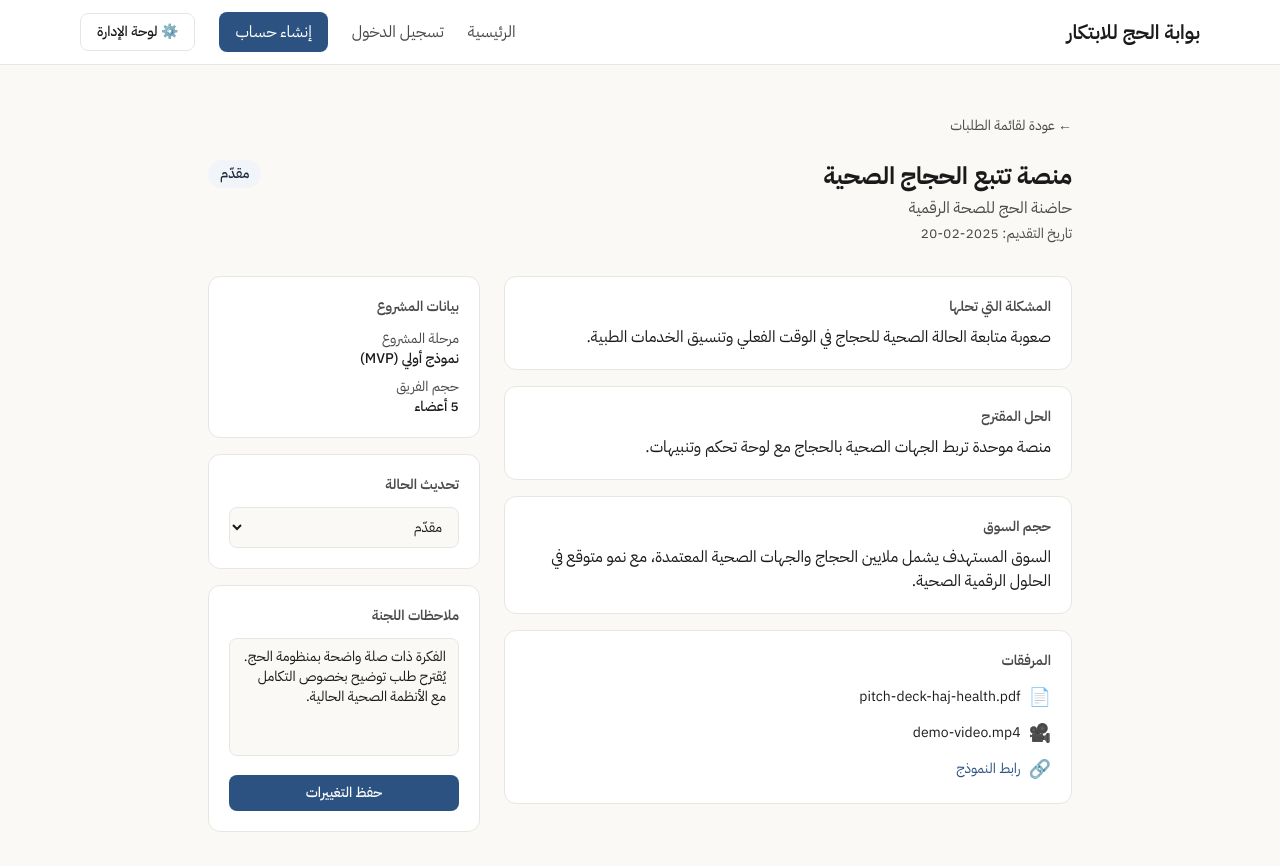
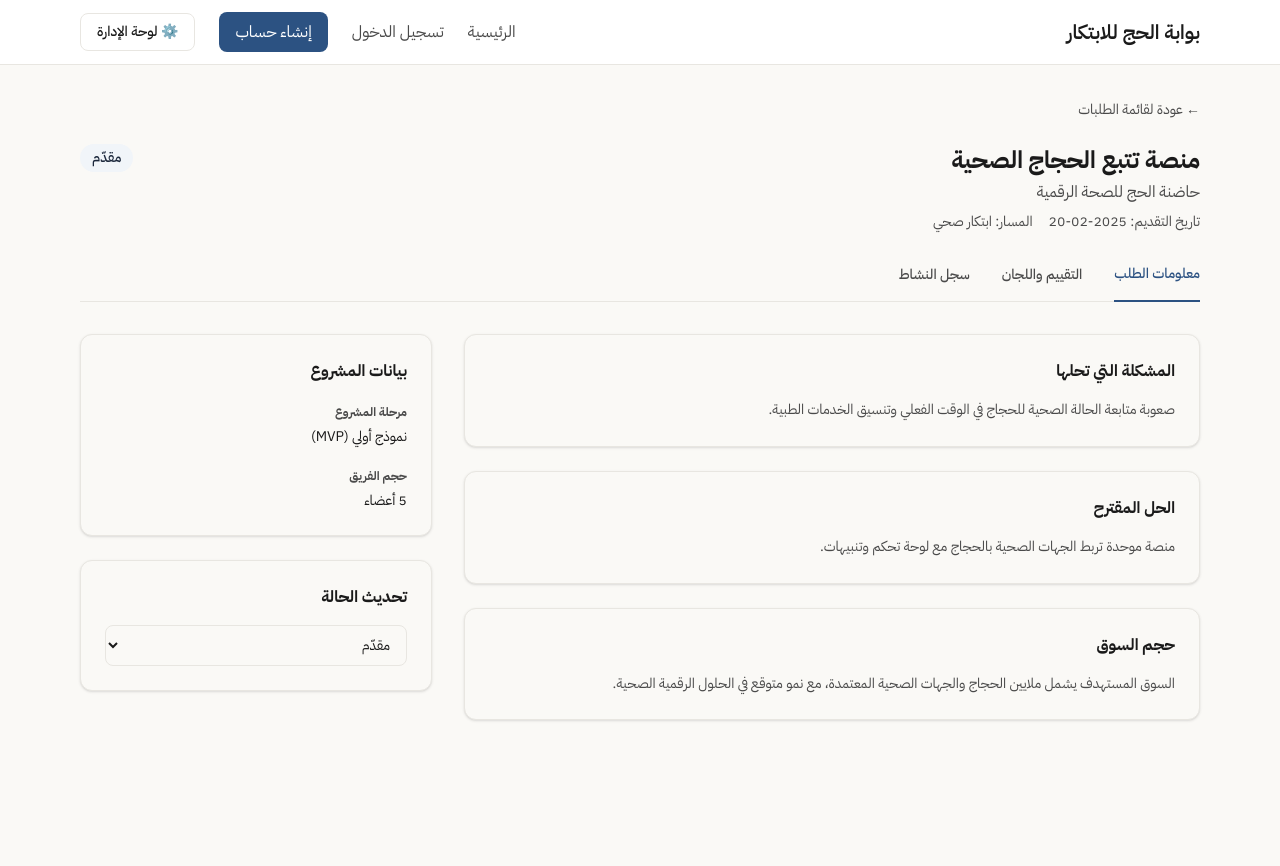
Before and after one commit to pm-inspire/HajStartupLab, a Next.js app: page /admin/applications/app-1 in a window 1280 px wide. Shown: the top 866 px of the page. After the commit the page ends 800 px from the top, so only its background shows below. Built offline with nearby package versions, Linux system fonts and the light colour scheme.

Commit message:
Enhance application detail page with evaluation features
Refactor AdminApplicationDetailPage to include evaluation tabs and decision handling.

```diff
--- a/src/app/admin/applications/[id]/page.tsx
+++ b/src/app/admin/applications/[id]/page.tsx
@@ -3,7 +3,14 @@
 import { use, useState } from "react";
 import Link from "next/link";
 import Header from "@/components/Header";
-import { getApplicationById, STATUS_CONFIG, type AppStatus } from "@/data/applications";
+import {
+  getApplicationById,
+  STATUS_CONFIG,
+  DECISION_CONFIG,
+  DEFAULT_CRITERIA,
+  type AppStatus,
+  type EvaluationDecision
+} from "@/data/applications";
 
 export default function AdminApplicationDetailPage({
   params,
@@ -13,9 +20,16 @@ export default function AdminApplicationDetailPage({
   const { id } = use(params);
   const appData = getApplicationById(id);
 
+  const [activeTab, setActiveTab] = useState<"info" | "eval" | "activity">("info");
+  const [evalSubTab, setEvalSubTab] = useState<"reviewer" | "admin" | "final">("reviewer");
+
   const [status, setStatus] = useState<AppStatus>(appData?.status ?? "submitted");
   const [notes, setNotes] = useState(appData?.committeeNotes ?? "");
   const [saved, setSaved] = useState(false);
+
+  const [blindReview, setBlindReview] = useState(appData?.evaluation?.blindReview ?? false);
+  const [decision, setDecision] = useState<EvaluationDecision>(appData?.evaluation?.finalDecision ?? "pending");
+  const [officialComment, setOfficialComment] = useState(appData?.evaluation?.officialComment ?? "");
 
   if (!appData) {
     return (
@@ -23,7 +37,9 @@ export default function AdminApplicationDetailPage({
         <Header />
         <main className="mx-auto max-w-4xl px-4 py-12 text-center">
           <p className="text-[var(--foreground-muted)]">لم يتم العثور على الطلب</p>
-          <Link href="/admin/applications" className="mt-4 inline-block text-sm text-[var(--accent)]">← عودة</Link>
+          <Link href="/admin/applications" className="mt-4 inline-block text-sm text-[var(--accent)]">
+            ← عودة
+          </Link>
         </main>
       </div>
     );
@@ -35,12 +51,12 @@ export default function AdminApplicationDetailPage({
   };
 
   const currentStatusConfig = STATUS_CONFIG[status];
+  const currentDecisionConfig = DECISION_CONFIG[decision];
 
   return (
     <div className="min-h-screen bg-[var(--background)]">
       <Header />
-      <main className="mx-auto max-w-4xl px-4 py-12">
-        {/* زر العودة */}
+      <main className="mx-auto max-w-6xl px-4 py-8">
         <Link
           href="/admin/applications"
           className="mb-6 inline-flex items-center gap-1 text-sm text-[var(--foreground-muted)] hover:text-[var(--foreground)]"
@@ -48,119 +64,206 @@ export default function AdminApplicationDetailPage({
           ← عودة لقائمة الطلبات
         </Link>
 
-        {/* رأس الصفحة */}
         <div className="mb-8 flex flex-col gap-4 sm:flex-row sm:items-start sm:justify-between">
           <div>
             <h1 className="text-2xl font-bold text-[var(--foreground)]">{appData.title}</h1>
             <p className="mt-1 text-[var(--foreground-muted)]">{appData.program}</p>
-            <p className="mt-1 text-sm text-[var(--foreground-muted)]">تاريخ التقديم: {appData.submittedAt}</p>
+            <div className="mt-2 flex flex-wrap gap-4 text-sm text-[var(--foreground-muted)]">
+              <span>تاريخ التقديم: {appData.submittedAt}</span>
+              <span>المسار: ابتكار صحي</span>
             </div>
-          <span
-            className={`inline-flex h-fit items-center rounded-full px-3 py-1 text-sm font-medium ${
-              currentStatusConfig.color
+          </div>
+          <div className="flex flex-col items-end gap-2">
+            <span className={`inline-flex items-center rounded-full px-3 py-1 text-sm font-medium ${currentStatusConfig.color}`}>
+              {currentStatusConfig.label}
+            </span>
+            {decision !== "pending" && (
+              <span className={`inline-flex items-center rounded-full px-3 py-1 text-sm font-medium ${currentDecisionConfig.color}`}>
+                القرار: {currentDecisionConfig.label}
+              </span>
+            )}
+          </div>
+        </div>
+
+        <div className="mb-8 border-b border-[var(--border)]">
+          <nav className="-mb-px flex gap-8">
+            {[
+              { id: "info", label: "معلومات الطلب" },
+              { id: "eval", label: "التقييم واللجان" },
+              { id: "activity", label: "سجل النشاط" }
+            ].map((tab) => (
+              <button
+                key={tab.id}
+                onClick={() => setActiveTab(tab.id as any)}
+                className={`pb-4 text-sm font-medium transition-colors ${
+                  activeTab === tab.id
+                  ? "border-b-2 border-[var(--accent)] text-[var(--accent)]"
+                  : "text-[var(--foreground-muted)] hover:text-[var(--foreground)]"
                 }`}
               >
-            {currentStatusConfig.label}
-          </span>
+                {tab.label}
+              </button>
+            ))}
+          </nav>
         </div>
 
-        <div className="grid gap-6 lg:grid-cols-3">
-          {/* العمود الرئيسي */}
-          <div className="space-y-4 lg:col-span-2">
-            {/* المشكلة */}
-            <div className="rounded-xl border border-[var(--border)] bg-[var(--background-card)] p-5">
-              <h3 className="mb-2 text-sm font-semibold text-[var(--foreground-muted)]">المشكلة التي تحلها</h3>
-              <p className="text-[var(--foreground)]">{appData.problem}</p>
+        <div className="grid grid-cols-1 gap-8 lg:grid-cols-3">
+          <div className="lg:col-span-2">
+            {activeTab === "info" && (
+              <div className="space-y-6">
+                <section className="rounded-xl border border-[var(--border)] bg-[var(--background)] p-6 shadow-sm">
+                  <h3 className="mb-4 font-bold text-[var(--foreground)]">المشكلة التي تحلها</h3>
+                  <p className="text-sm leading-relaxed text-[var(--foreground-muted)]">{appData.problem}</p>
+                </section>
+                <section className="rounded-xl border border-[var(--border)] bg-[var(--background)] p-6 shadow-sm">
+                  <h3 className="mb-4 font-bold text-[var(--foreground)]">الحل المقترح</h3>
+                  <p className="text-sm leading-relaxed text-[var(--foreground-muted)]">{appData.solution}</p>
+                </section>
+                <section className="rounded-xl border border-[var(--border)] bg-[var(--background)] p-6 shadow-sm">
+                  <h3 className="mb-4 font-bold text-[var(--foreground)]">حجم السوق</h3>
+                  <p className="text-sm leading-relaxed text-[var(--foreground-muted)]">{appData.marketSize}</p>
+                </section>
+              </div>
+            )}
+
+            {activeTab === "eval" && (
+              <div className="space-y-6">
+                <div className="flex gap-4 mb-6">
+                  {[
+                    { id: "reviewer", label: "تقييمي الشخصي" },
+                    { id: "admin", label: "تفاصيل التقييمات (للإدارة)" },
+                    { id: "final", label: "قرار اللجنة النهائي" }
+                  ].map(sub => (
+                    <button
+                      key={sub.id}
+                      onClick={() => setEvalSubTab(sub.id as any)}
+                      className={`px-4 py-2 text-xs font-bold rounded-lg transition ${
+                        evalSubTab === sub.id
+                        ? "bg-[var(--accent)] text-white"
+                        : "bg-[var(--border)] text-[var(--foreground-muted)] hover:bg-[var(--foreground-muted)] hover:text-white"
+                      }`}
+                    >
+                      {sub.label}
+                    </button>
+                  ))}
                 </div>
 
-            {/* الحل */}
-            <div className="rounded-xl border border-[var(--border)] bg-[var(--background-card)] p-5">
-              <h3 className="mb-2 text-sm font-semibold text-[var(--foreground-muted)]">الحل المقترح</h3>
-              <p className="text-[var(--foreground)]">{appData.solution}</p>
+                {evalSubTab === "reviewer" && (
+                  <div className="space-y-6">
+                    {blindReview && (
+                      <div className="bg-blue-50 border border-blue-200 p-4 rounded-xl text-blue-700 text-sm flex gap-2 items-center">
+                        ℹ️ هذا الطلب يُقيَّم بنظام المراجعة العمياء. تم إخفاء بيانات الهوية.
                       </div>
+                    )}
+                    <div className="rounded-xl border border-[var(--border)] bg-[var(--background)] overflow-hidden">
+                      <table className="w-full text-right text-sm">
+                        <thead className="bg-[var(--border)] text-[var(--foreground)]">
+                          <tr>
+                            <th className="p-4 font-bold">المعيار</th>
+                            <th className="p-4 font-bold">الوزن</th>
+                            <th className="p-4 font-bold">الدرجة (1-5)</th>
+                          </tr>
+                        </thead>
+                        <tbody className="divide-y divide-[var(--border)] text-[var(--foreground-muted)]">
+                          {DEFAULT_CRITERIA.map(c => (
+                            <tr key={c.id}>
+                              <td className="p-4">
+                                <div className="font-medium text-[var(--foreground)]">{c.name}</div>
+                                <div className="text-xs">{c.description}</div>
+                              </td>
+                              <td className="p-4">{c.weight}%</td>
+                              <td className="p-4">
+                                <select className="w-20 rounded border border-[var(--border)] bg-transparent p-1">
+                                  {[1,2,3,4,5].map(n => <option key={n} value={n}>{n}</option>)}
+                                </select>
+                              </td>
+                            </tr>
+                          ))}
+                        </tbody>
+                      </table>
+                    </div>
+                  </div>
+                )}
 
-            {/* حجم السوق */}
-            <div className="rounded-xl border border-[var(--border)] bg-[var(--background-card)] p-5">
-              <h3 className="mb-2 text-sm font-semibold text-[var(--foreground-muted)]">حجم السوق</h3>
-              <p className="text-[var(--foreground)]">{appData.marketSize}</p>
+                {evalSubTab === "admin" && (
+                  <div className="space-y-6">
+                    <div className="rounded-xl border border-dashed border-[var(--accent)] p-6 bg-[var(--accent)]/5">
+                      <h4 className="font-bold text-[var(--accent)] mb-4 flex items-center gap-2">⚙️ إعدادات المشرف لهذا الطلب</h4>
+                      <div className="grid grid-cols-1 md:grid-cols-2 gap-6">
+                        <div className="space-y-2">
+                          <label className="text-xs font-bold text-[var(--foreground-muted)] uppercase">نظام المراجعة العمياء (Blind Review)</label>
+                          <div className="flex items-center gap-3">
+                            <button
+                              onClick={() => setBlindReview(!blindReview)}
+                              className={`relative inline-flex h-6 w-11 items-center rounded-full transition-colors ${blindReview ? 'bg-[var(--accent)]' : 'bg-slate-300'}`}
+                            >
+                              <span className={`inline-block h-4 w-4 transform rounded-full bg-white transition-transform ${blindReview ? 'translate-x-6' : 'translate-x-1'}`} />
+                            </button>
+                            <span className="text-sm">{blindReview ? 'مفعّل' : 'معطّل'}</span>
                           </div>
+                        </div>
+                      </div>
+                    </div>
+                  </div>
+                )}
 
-            {/* المرفقات */}
-            {(appData.pitchDeckName || appData.demoVideoName || appData.prototypeLink) && (
-              <div className="rounded-xl border border-[var(--border)] bg-[var(--background-card)] p-5">
-                <h3 className="mb-3 text-sm font-semibold text-[var(--foreground-muted)]">المرفقات</h3>
-                <ul className="space-y-2">
-                  {appData.pitchDeckName && (
-                    <li className="flex items-center gap-2 text-sm">
-                      <span className="text-lg">📄</span>
-                      <span>{appData.pitchDeckName}</span>
-                    </li>
+                {evalSubTab === "final" && (
+                  <div className="space-y-6">
+                    <div className="rounded-xl border border-[var(--border)] bg-[var(--background)] p-6 space-y-6">
+                      <div className="space-y-4">
+                        <label className="block text-sm font-bold">القرار النهائي للجنة</label>
+                        <div className="grid grid-cols-2 md:grid-cols-3 gap-3">
+                          {Object.entries(DECISION_CONFIG).map(([key, val]) => (
+                            <button
+                              key={key}
+                              onClick={() => setDecision(key as any)}
+                              className={`p-3 text-xs font-bold rounded-xl border transition ${
+                                decision === key
+                                ? "border-[var(--accent)] bg-[var(--accent)]/5 text-[var(--accent)]"
+                                : "border-[var(--border)] text-[var(--foreground-muted)] hover:border-[var(--foreground-muted)]"
+                              }`}
+                            >
+                              {val.label}
+                            </button>
+                          ))}
+                        </div>
+                      </div>
+                      <button onClick={handleSave} className="w-full bg-[var(--accent)] text-white py-3 rounded-xl font-bold hover:opacity-90">
+                        {saved ? "✓ تم اعتماد القرار" : "اعتماد وإغلاق الطلب"}
+                      </button>
+                    </div>
+                  </div>
                 )}
-                  {appData.demoVideoName && (
-                    <li className="flex items-center gap-2 text-sm">
-                      <span className="text-lg">🎥</span>
-                      <span>{appData.demoVideoName}</span>
-                    </li>
-                  )}
-                  {appData.prototypeLink && (
-                    <li className="flex items-center gap-2 text-sm">
-                      <span className="text-lg">🔗</span>
-                      <a href={appData.prototypeLink} target="_blank" rel="noreferrer" className="text-[var(--accent)] hover:underline">رابط النموذج</a>
-                    </li>
-                  )}
-                </ul>
               </div>
             )}
           </div>
 
-          {/* العمود الجانبي */}
+          <div className="space-y-6">
+            <section className="rounded-xl border border-[var(--border)] bg-[var(--background)] p-6 shadow-sm">
+              <h3 className="mb-4 font-bold text-[var(--foreground)]">بيانات المشروع</h3>
               <div className="space-y-4">
-            {/* بيانات سريعة */}
-            <div className="rounded-xl border border-[var(--border)] bg-[var(--background-card)] p-5">
-              <h3 className="mb-3 text-sm font-semibold text-[var(--foreground-muted)]">بيانات المشروع</h3>
-              <dl className="space-y-2 text-sm">
                 <div>
-                  <dt className="text-[var(--foreground-muted)]">مرحلة المشروع</dt>
-                  <dd className="font-medium">{appData.stage}</dd>
+                  <label className="text-xs font-bold text-[var(--foreground-muted)] uppercase">مرحلة المشروع</label>
+                  <p className="mt-1 text-sm">{appData.stage}</p>
                 </div>
                 <div>
-                  <dt className="text-[var(--foreground-muted)]">حجم الفريق</dt>
-                  <dd className="font-medium">{appData.teamSize} أعضاء</dd>
+                  <label className="text-xs font-bold text-[var(--foreground-muted)] uppercase">حجم الفريق</label>
+                  <p className="mt-1 text-sm">{appData.teamSize} أعضاء</p>
                 </div>
-              </dl>
               </div>
-
-            {/* تغيير الحالة */}
-            <div className="rounded-xl border border-[var(--border)] bg-[var(--background-card)] p-5">
-              <h3 className="mb-3 text-sm font-semibold text-[var(--foreground-muted)]">تحديث الحالة</h3>
+            </section>
+            <section className="rounded-xl border border-[var(--border)] bg-[var(--background)] p-6 shadow-sm">
+              <h3 className="mb-4 font-bold text-[var(--foreground)]">تحديث الحالة</h3>
               <select
                 value={status}
                 onChange={(e) => setStatus(e.target.value as AppStatus)}
-                className="w-full rounded-lg border border-[var(--border)] bg-[var(--background)] px-3 py-2 text-sm focus:outline-none focus:ring-2 focus:ring-[var(--accent)]"
+                className="w-full rounded-lg border border-[var(--border)] bg-transparent px-3 py-2 text-sm focus:outline-none focus:ring-2 focus:ring-[var(--accent)]"
               >
                 {Object.entries(STATUS_CONFIG).map(([key, val]) => (
                   <option key={key} value={key}>{val.label}</option>
                 ))}
               </select>
-            </div>
-
-            {/* ملاحظات اللجنة */}
-            <div className="rounded-xl border border-[var(--border)] bg-[var(--background-card)] p-5">
-              <h3 className="mb-3 text-sm font-semibold text-[var(--foreground-muted)]">ملاحظات اللجنة</h3>
-              <textarea
-                value={notes}
-                onChange={(e) => setNotes(e.target.value)}
-                rows={5}
-                placeholder="أضف ملاحظات اللجنة هنا..."
-                className="w-full rounded-lg border border-[var(--border)] bg-[var(--background)] px-3 py-2 text-sm focus:outline-none focus:ring-2 focus:ring-[var(--accent)] resize-none"
-              />
-              <button
-                onClick={handleSave}
-                className="mt-3 w-full rounded-lg bg-[var(--accent)] py-2 text-sm font-medium text-white transition hover:opacity-90"
-              >
-                {saved ? "✓ تم الحفظ" : "حفظ التغييرات"}
-              </button>
-            </div>
+            </section>
           </div>
         </div>
       </main>
```
Lines whose indentation alone changed are shown as unchanged.
